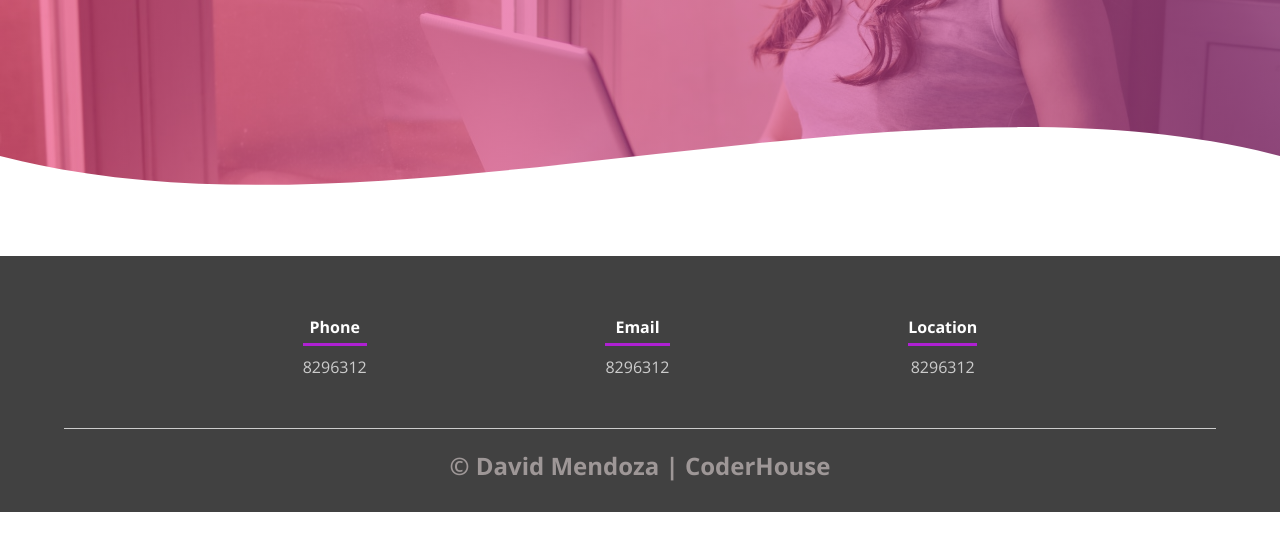
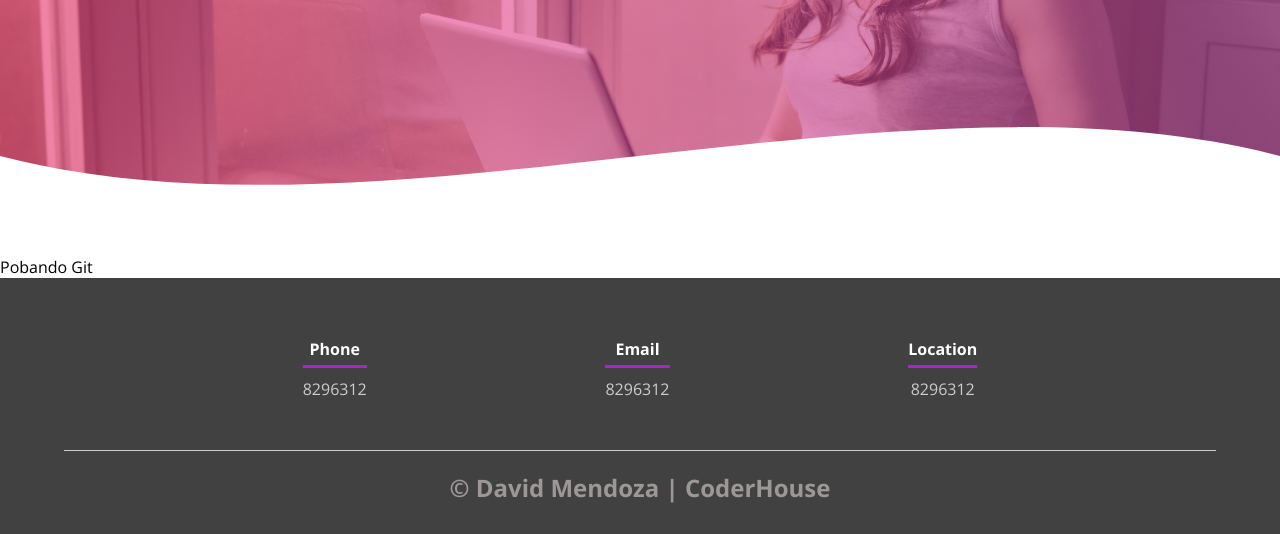
Before and after one commit to davidmenlop/coderhouse, a plain HTML site: page index.html in a window 1280 px wide. Shown: the part 344-878 px from the top of the page. Before the commit the page ends 856 px from the top, so only its background shows below. Drawn offline with nearby package versions, Linux system fonts and the light colour scheme.

Commit message:
edicion de index

```diff
--- a/index.html
+++ b/index.html
@@ -31,7 +31,7 @@
             </svg></div>
     </header>
     <main>
-
+     <p>Pobando Git</p>
     </main>
     <footer>
         <div class="contenedor-footer">
```
